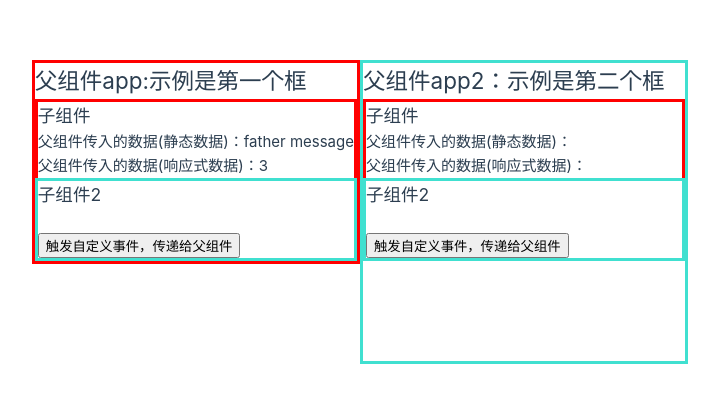
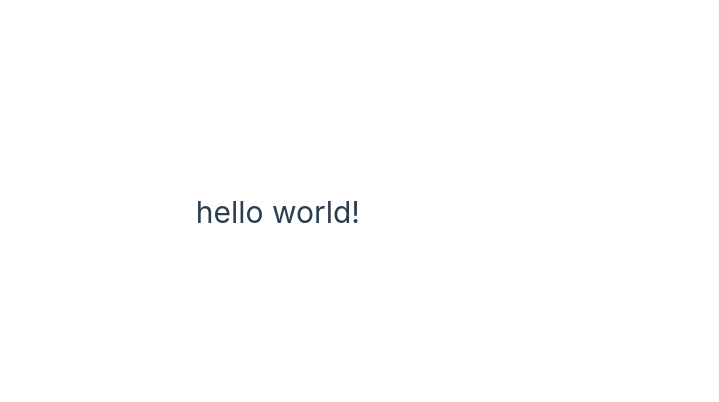
Before and after one commit to CodeWater404/webcode, a Vue app in the folder vue-heima/: page / in a window 1280 px wide. Shown: the part 188-590 px from the top of the page, without its empty margins (280-999 px from the left). Built offline with nearby package versions, Linux system fonts and the light colour scheme.

Commit message:
vue-heima: template reference

```diff
--- a/vue-heima/src/App.vue
+++ b/vue-heima/src/App.vue
@@ -1,51 +1,7 @@
-<!-- 父子通信：父传子 -->
-<!-- 组合式API下的子传父
-    基本思想：
-    1.父组件中给子组件标签通过@绑定事件
-    2.子组件内部通过$emit方法触发事件
--->
+
 <script setup>
-import { ref } from 'vue'
-import SonCom from './AppSon-com.vue'
-
-// 响应式数据
-const count = ref(0)
-
-setTimeout(() => {
-    count.value = 3
-}, 3000);
-
-const getMessage = (msg) => {
-    console.log("son to father:", msg)
-}
 </script>
 
 <template>
-    <div class="father">
-        <h2>父组件app:示例是第一个框</h2>
-        <!-- 响应式数据用：绑定；冒号后面的count是对应子组件中定义的key；引号中的count是对应父组件这里定义的count变量
-            静态数据直接写，不用冒号
-        -->
-        <SonCom :count="count" message="father message"></SonCom>
-    </div>
-    <div class="father2">
-        <h2>父组件app2：示例是第二个框</h2>
-        <!-- 绑定事件：@后面是子组件定义的函数名称，引号里面的是父组件这里的函数名 -->
-        <SonCom @get-Message="getMessage"></SonCom>
-    </div>
+    <h1>hello world!</h1>
 </template>
-
-<style scoped>
-.father {
-    border-style: solid;
-    border-width: 3px 3px 3px 3px;
-    border-color: red;
-    margin-bottom: 100px;
-}
-
-.father2 {
-    border-style: solid;
-    border-width: 3px 3px 3px 3px;
-    border-color: turquoise;
-}
-</style>
```
Also changed, not shown: vue-heima/src/AppTest.vue (added, +26 -0 lines), vue-heima/src/AppTestCom.vue (added, +22 -0 lines), vue-heima/src/AppFather.vue (line endings or trailing spaces).
